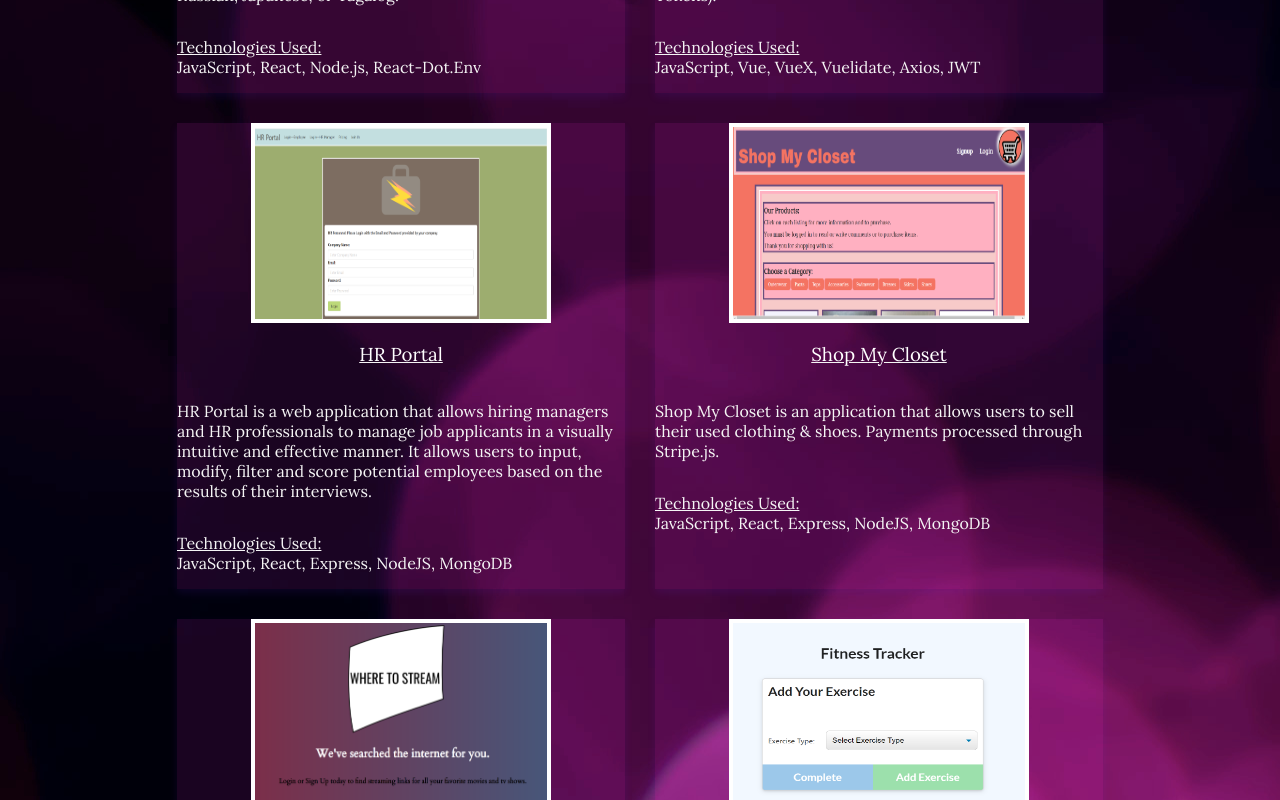
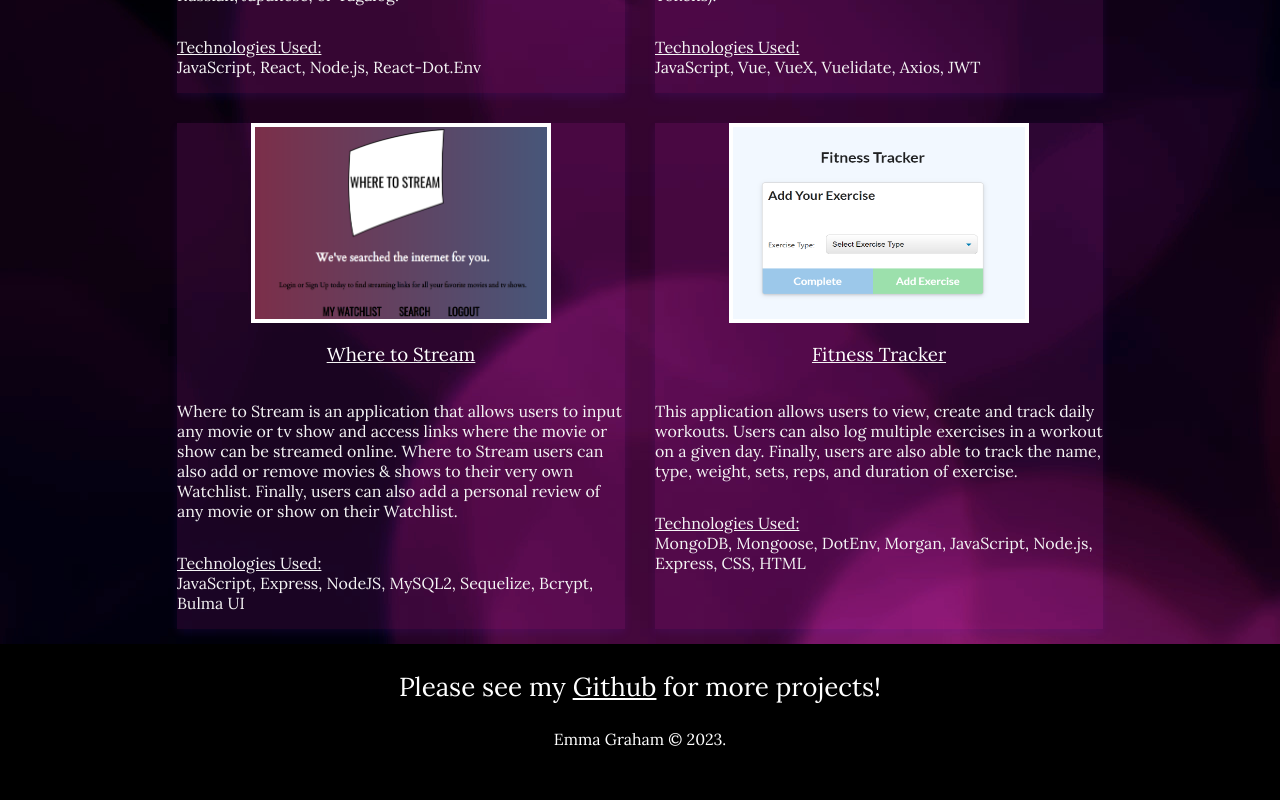
Before and after one commit to egraham96/React-Portfolio, a React (Create React App) app: page / in a window 1280 px wide. Shown: the part 2740-3540 px from the top of the page. After the commit the page ends 3505 px from the top, so only its background shows below. Built offline with nearby package versions, Linux system fonts and the light colour scheme.

Commit message:
Another update

```diff
--- a/src/components/projects/projects.js
+++ b/src/components/projects/projects.js
@@ -16,10 +16,10 @@
     const projects = [
         { title: 'Translate This', img: TranslateThis, desc: "This app was developed as part of a take-home coding assessment for Aview Technologies. The application utilizes the JokeAPI and LibreTranslate API to allow users to translate the text of their choice or a joke generated by the API into French, Hindi, Arabic, Urdu, Marathi, Indonesian, Portuguese, Telugu, Bengali, German, Dutch, Spanish, Russian, Japanese, or Tagalog.", tools: 'JavaScript, React, Node.js, React-Dot.Env', site: 'https://github.com/egraham96/Translate-This' },
         { title: 'Energy Manager', img: EnergyManager, desc: "This is the front end portion of an energy management app designed for landlords or property owners. Once logged in to the app, users can see a list of their properties (or a list of units in a property) and their related units' energy consumption amounts, price, discount status and total price. Users are authenticated with JWT (JSON Web Tokens).", tools: 'JavaScript, Vue, VueX, Vuelidate, Axios, JWT', site: 'https://github.com/egraham96/Energy-Manager' },
-        { title: 'HR Portal', img: HRPortal, desc: 'HR Portal is a web application that allows hiring managers and HR professionals to manage job applicants in a visually intuitive and effective manner. It allows users to input, modify, filter and score potential employees based on the results of their interviews.', tools: 'JavaScript, React, Express, NodeJS, MongoDB', site: "https://github.com/egraham96/HR-Portal" },
-        { title: 'Shop My Closet', img: ShopMyCloset, desc: 'Shop My Closet is an application that allows users to sell their used clothing & shoes. Payments processed through Stripe.js.', tools: 'JavaScript, React, Express, NodeJS, MongoDB', site: 'https://github.com/egraham96/Shop-My-Closet' },
         { title: 'Where to Stream', img: WhereToStream, desc: 'Where to Stream is an application that allows users to input any movie or tv show and access links where the movie or show can be streamed online. Where to Stream users can also add or remove movies & shows to their very own Watchlist. Finally, users can also add a personal review of any movie or show on their Watchlist.', tools: 'JavaScript, Express, NodeJS, MySQL2, Sequelize, Bcrypt, Bulma UI', site: 'https://github.com/egraham96/Where-To-Stream' },
         { title: 'Fitness Tracker', img: FitnessTracker, desc: 'This application allows users to view, create and track daily workouts. Users can also log multiple exercises in a workout on a given day. Finally, users are also able to track the name, type, weight, sets, reps, and duration of exercise.', tools: 'MongoDB, Mongoose, DotEnv, Morgan, JavaScript, Node.js, Express, CSS, HTML', site: 'https://github.com/egraham96/Fitness-Tracker' },
+        // { title: 'HR Portal', img: HRPortal, desc: 'HR Portal is a web application that allows hiring managers and HR professionals to manage job applicants in a visually intuitive and effective manner. It allows users to input, modify, filter and score potential employees based on the results of their interviews.', tools: 'JavaScript, React, Express, NodeJS, MongoDB', site: "https://github.com/egraham96/HR-Portal" },
+        // { title: 'Shop My Closet', img: ShopMyCloset, desc: 'Shop My Closet is an application that allows users to sell their used clothing & shoes. Payments processed through Stripe.js.', tools: 'JavaScript, React, Express, NodeJS, MongoDB', site: 'https://github.com/egraham96/Shop-My-Closet' },
     ]
 
     return (
```
